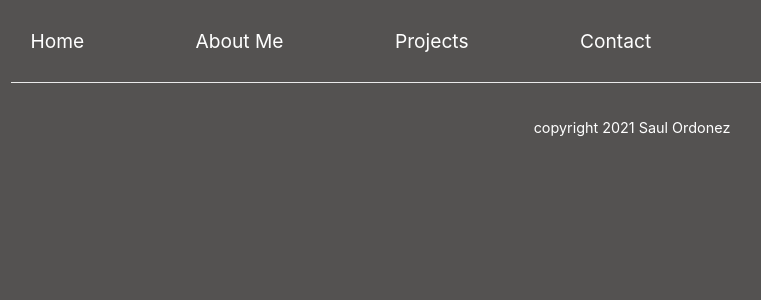
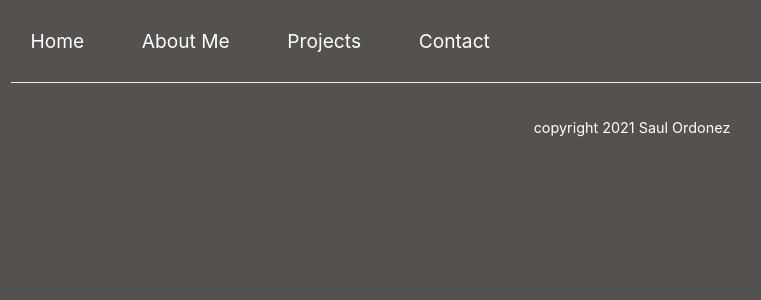
Before and after one commit to Saul-Ordonez/personal-portfolio, a Next.js app: page / in a window 1280 px wide. Shown: the top 300 px of the page, without its empty margins (8-769 px from the left). Built offline with nearby package versions, Linux system fonts and the light colour scheme.

Commit message:
add a tags and adjust navbar styling

```diff
--- a/components/NavBar.js
+++ b/components/NavBar.js
@@ -8,17 +8,17 @@ const NavBar = () => {
       <div className={styles.hero}>
         <div className={styles.container}>
           <div className={styles.row}>
-            <Link className={styles.col} href="/">
-              Home
+            <Link href="/">
+              <a className={styles.col}>Home</a>
             </Link>
-            <Link className={styles.col} href="../pages/about-me">
-              About Me
+            <Link href="/about-me">
+              <a className={styles.col}>About Me</a>
             </Link>
-            <Link className={styles.col} href="../pages/projects">
-              Projects
+            <Link href="/projects">
+              <a className={styles.col}>Projects</a>
             </Link>
-            <Link className={styles.col} href="../pages/contact">
-              Contact
+            <Link href="/contact">
+              <a className={styles.col}>Contact</a>
             </Link>
           </div>
         </div>
--- a/styles/Navbar.module.css
+++ b/styles/Navbar.module.css
@@ -7,5 +7,8 @@
 
 .row {
   display: flex;
-  justify-content: space-between;
 }
+
+.col + .col {
+  margin-left: 3em;
+}
```
